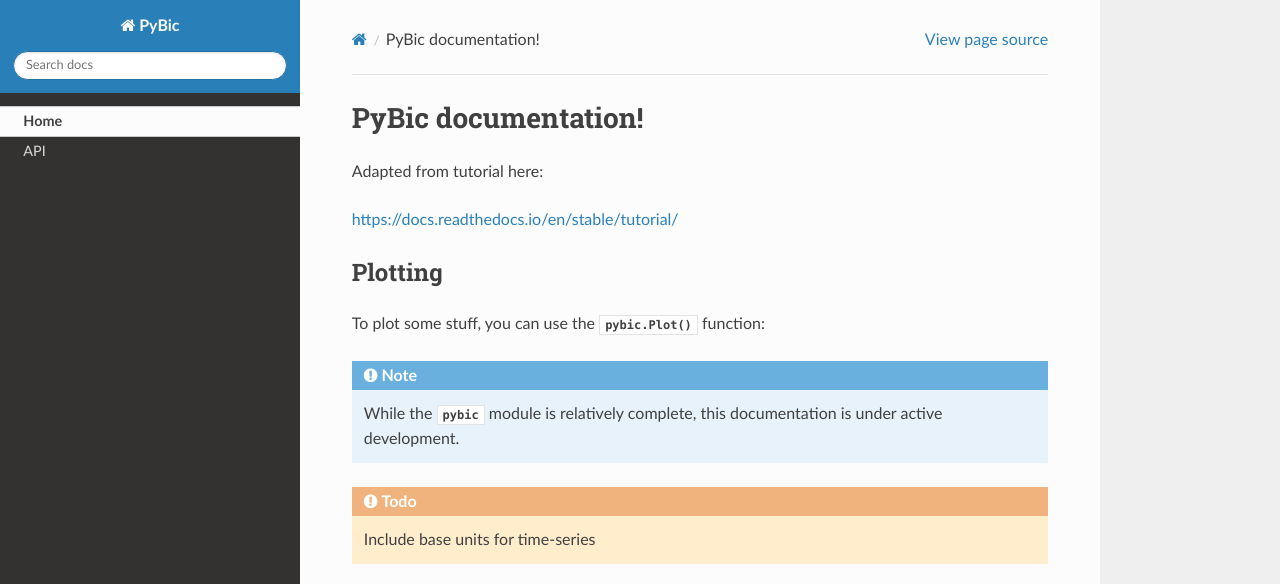
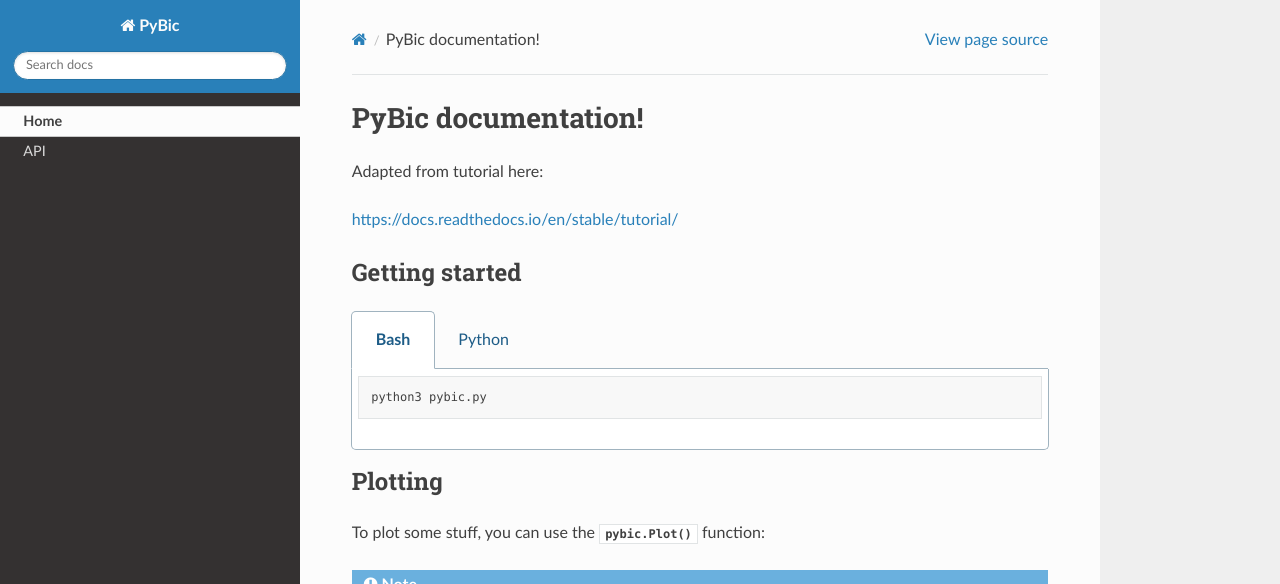
Before and after one commit to rigzridge/pybic, a Sphinx documentation site: the page built from docs/index.rst, in a window 1280 px wide and 1086 px high, cut to the strip 0-584 px from the top of the window. Built offline with Sphinx 7.4.7 and the Read the Docs theme 3.1.0, drawn with Linux system fonts in a browser that asks for light colours.

Commit message:
slight update for tab support

```diff
--- a/docs/conf.py
+++ b/docs/conf.py
@@ -29,6 +29,7 @@
     'nbsphinx',
     'sphinx.ext.linkcode',
     'sphinx_copybutton',
+    'sphinx_tabs.tabs',
     # 'matplotlib.sphinxext.plot_directive',
 ]
 source_suffix = ['.rst', '.md']
@@ -74,6 +75,9 @@
 # Include TODO sections
 todo_include_todos = True
 
+# Show __init__ and __setattr_
+napoleon_include_special_with_doc = True
+
 # Add any paths that contain templates here, relative to this directory.
 # Not really using this yet...
 templates_path = ['_templates']
--- a/docs/index.rst
+++ b/docs/index.rst
@@ -4,6 +4,20 @@
 Adapted from tutorial here:
 
 https://docs.readthedocs.io/en/stable/tutorial/
+
+Getting started
+----------------
+
+.. tabs::
+
+   .. code-tab:: bash
+
+         python3 pybic.py
+
+   .. code-tab:: py
+
+        import pybic as bic
+        b = bic.RunDemo()
 
 Plotting
 ----------------
--- a/docs/requirements.txt
+++ b/docs/requirements.txt
@@ -3,6 +3,7 @@
 sphinx_rtd_theme
 sphinx-notfound-page
 sphinx-copybutton
+sphinx-tabs
 nbsphinx
 
 numpy
```
Also changed, not shown: docs/api.rst (+8 -0 lines).
